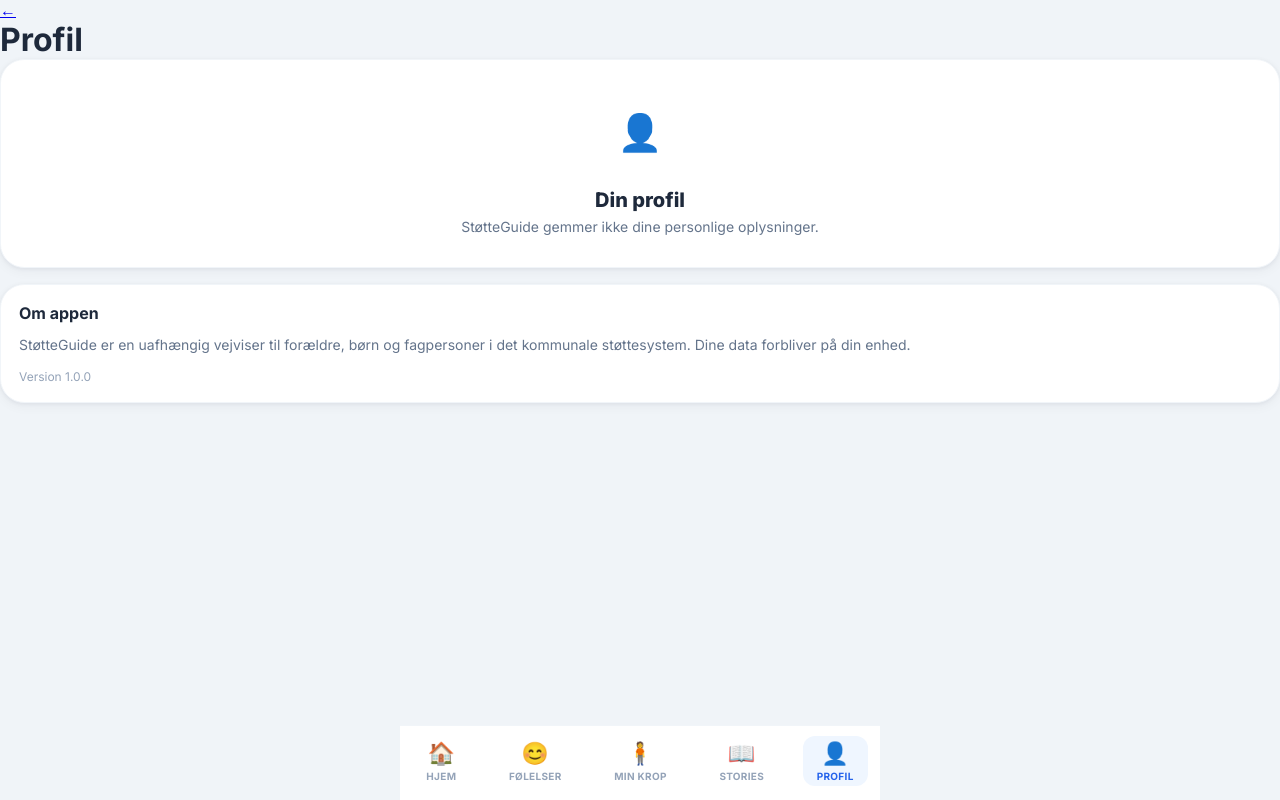
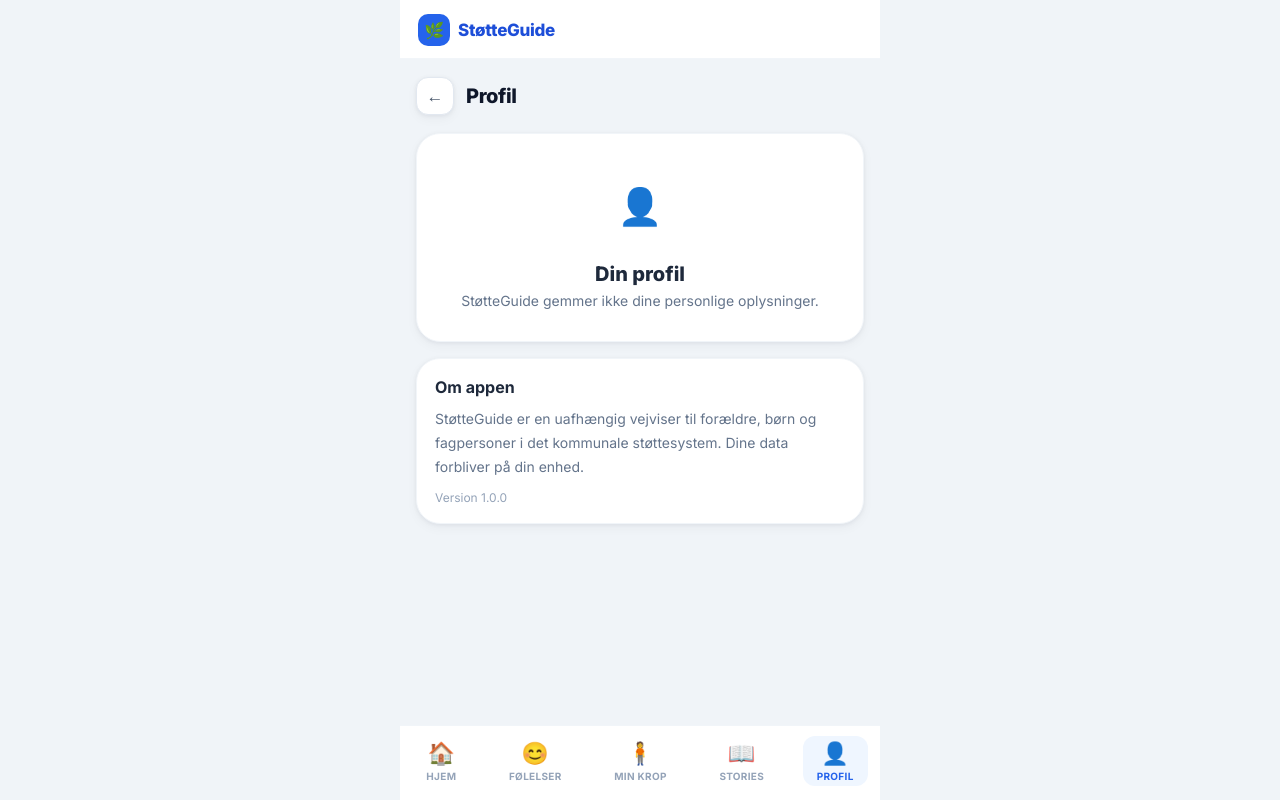
Before and after one commit to talhaahussein-design/St-tteguide, a React (Vite) app: page /St-tteguide/profile in a window 1280 px wide. Built offline with nearby package versions, Linux system fonts and the light colour scheme.

Commit message:
Add subtitle and action props to PageLayout component

```diff
--- a/src/components/PageLayout.jsx
+++ b/src/components/PageLayout.jsx
@@ -1,26 +1,27 @@
 import { Link } from "react-router-dom";
 import BottomNav from "./BottomNav";
 
-export default function PageLayout({ title, children }) {
+export default function PageLayout({ title, subtitle, children, action }) {
   return (
-    <main className="page">
-
-      <header className="pageHeader">
-
-        <Link to="/" className="backButton">
-          ←
-        </Link>
-
-        <h1>{title}</h1>
-
+    <div className="page-shell">
+      <header className="topbar">
+        <div className="topbar-logo">
+          <div className="topbar-logo-icon">🌿</div>
+          StøtteGuide
+        </div>
+        {action && <div className="topbar-right">{action}</div>}
       </header>
-
-      <section className="pageContent">
+      <div className="page-content">
+        <div className="page-header">
+          <Link to="/" className="back-btn">←</Link>
+          <div>
+            <h1>{title}</h1>
+            {subtitle && <p className="page-subtitle">{subtitle}</p>}
+          </div>
+        </div>
         {children}
-      </section>
-
+      </div>
       <BottomNav />
-
-    </main>
+    </div>
   );
 }
```
